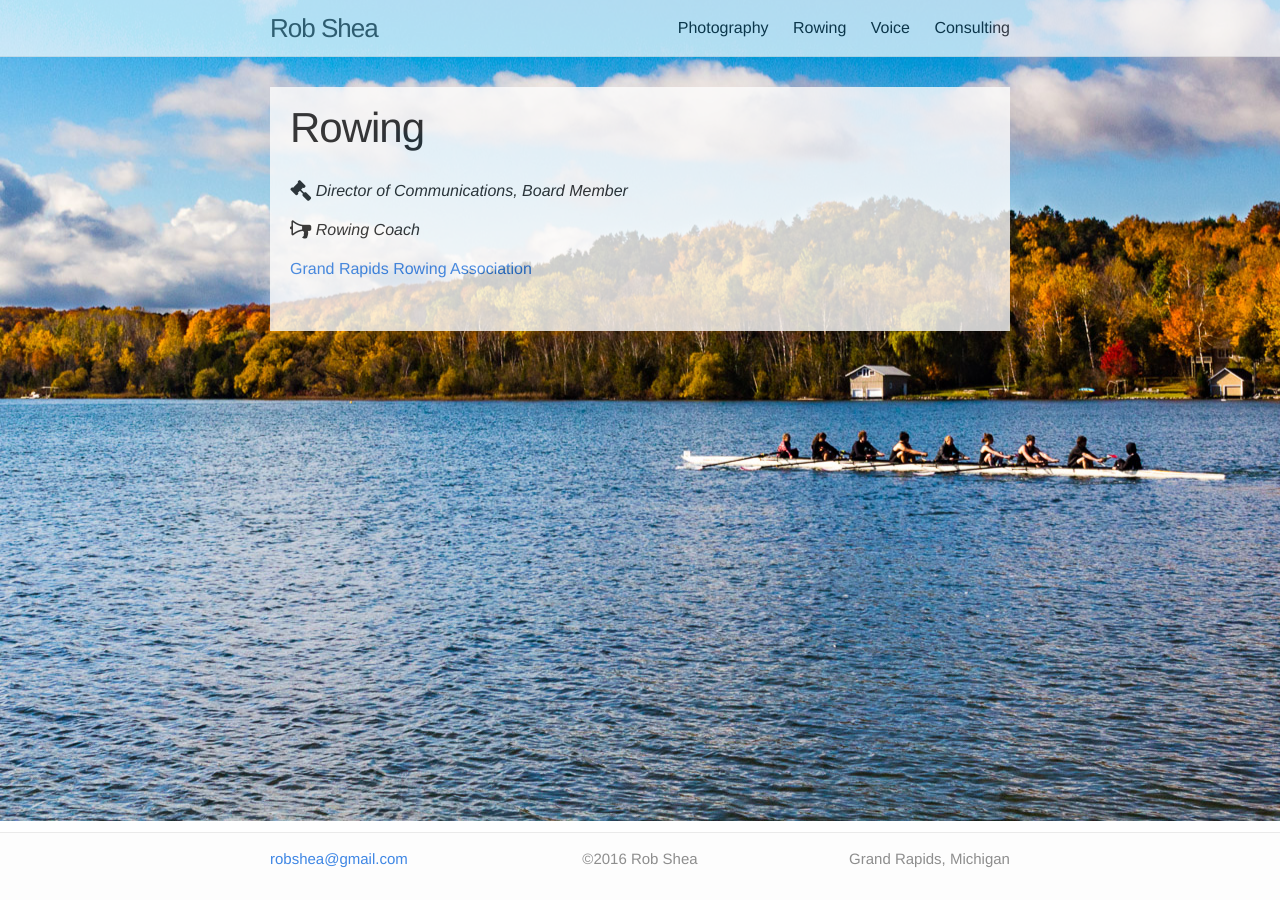
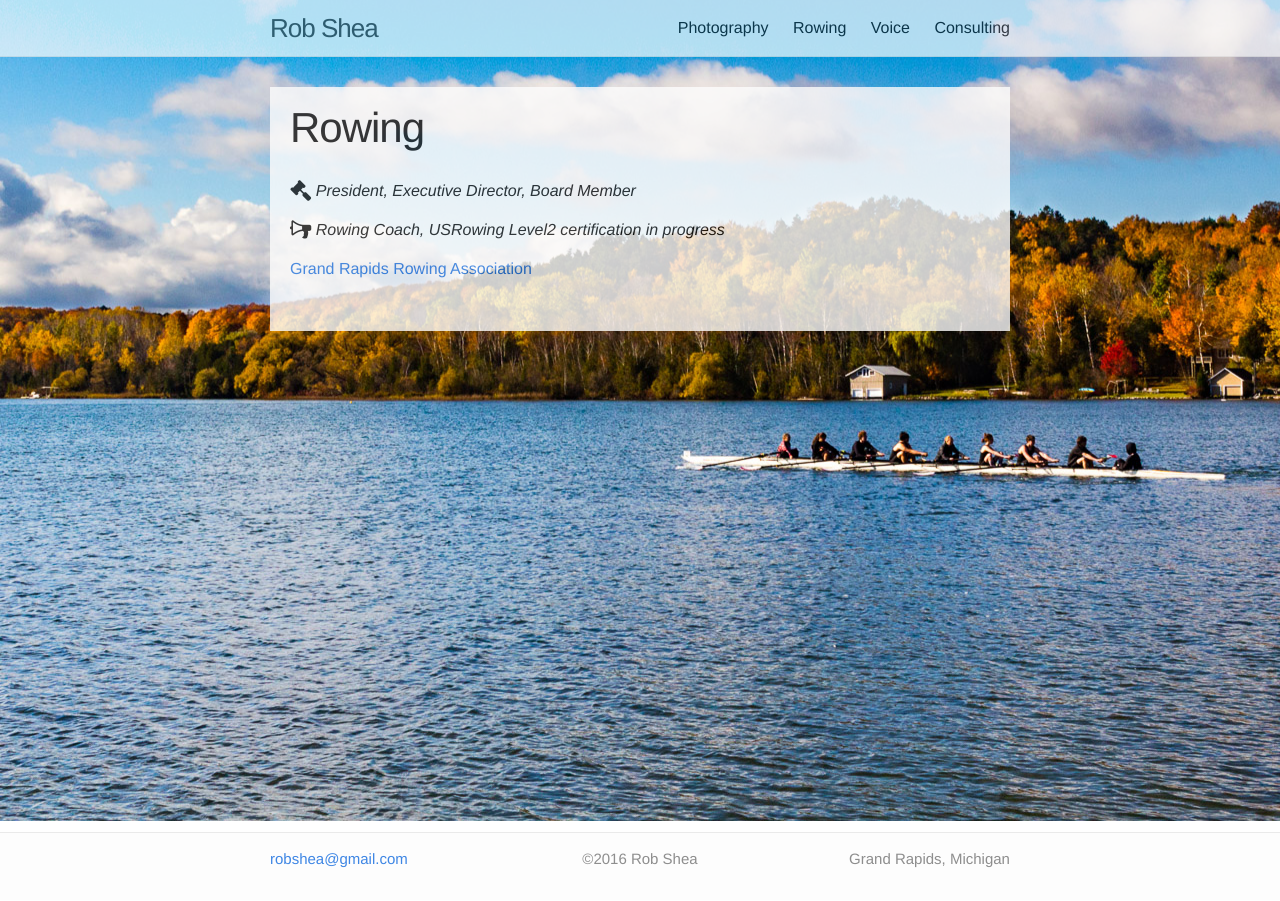
Before and after one commit to robshea/robshea.github.io, a Jekyll site: the page built from rowing.md, in a window 1280 px wide. Built offline with Jekyll 4.4.1, drawn with Linux system fonts in a browser that asks for light colours; nearby versions of some CDN libraries.

Commit message:
President

```diff
--- a/rowing.md
+++ b/rowing.md
@@ -7,8 +7,8 @@ weight: 2
 bgClass: rowing
 ---
 
-<i class="fa fa-gavel fa-lg"></i> *Director of Communications, Board Member*
+<i class="fa fa-gavel fa-lg"></i> *President, Executive Director, Board Member*
 
-<i class="fa fa-bullhorn fa-lg fa-flip-horizontal"></i> *Rowing Coach*
+<i class="fa fa-bullhorn fa-lg fa-flip-horizontal"></i> *Rowing Coach, USRowing Level2 certification in progress*
 
 [Grand Rapids Rowing Association](http://grrowing.org)
```
